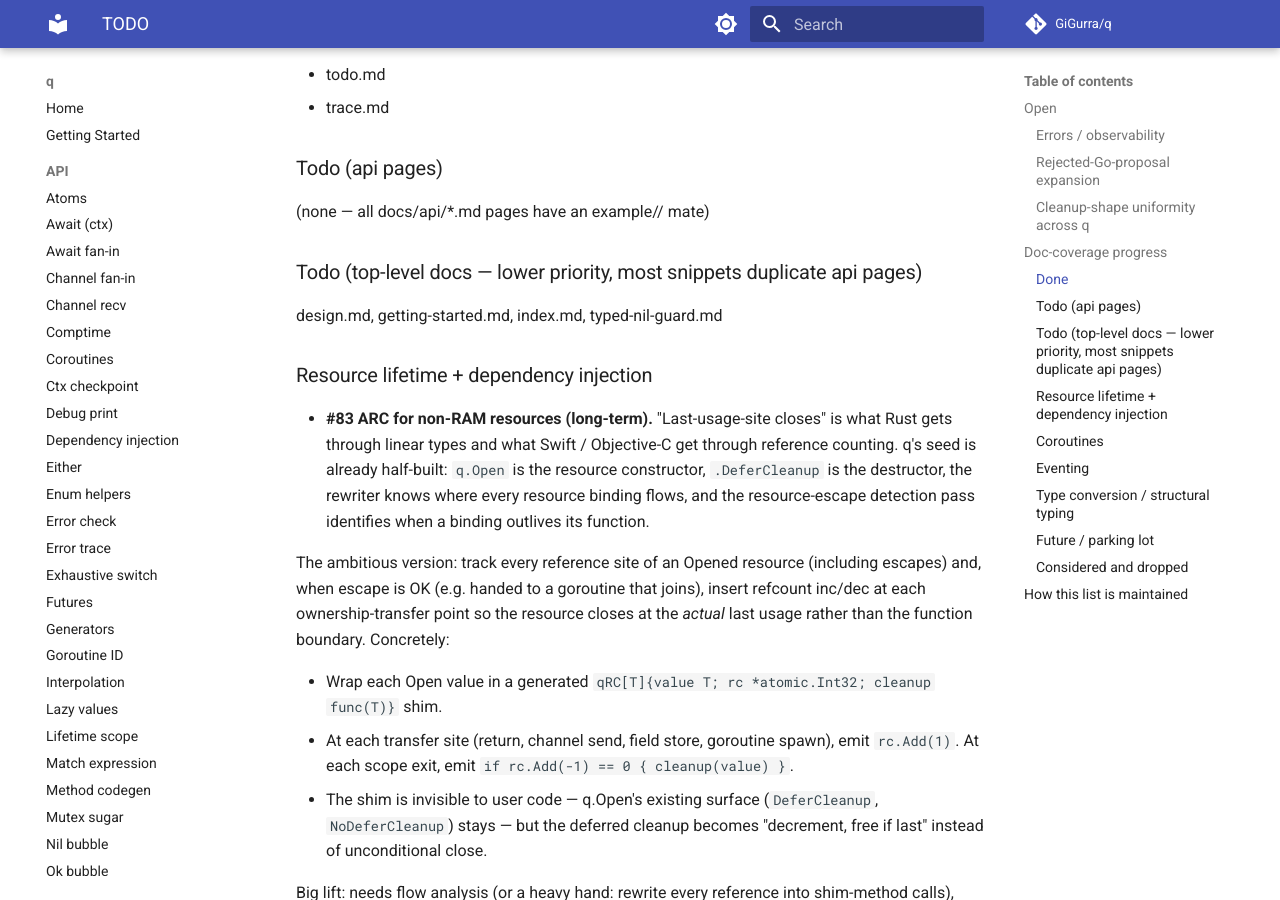
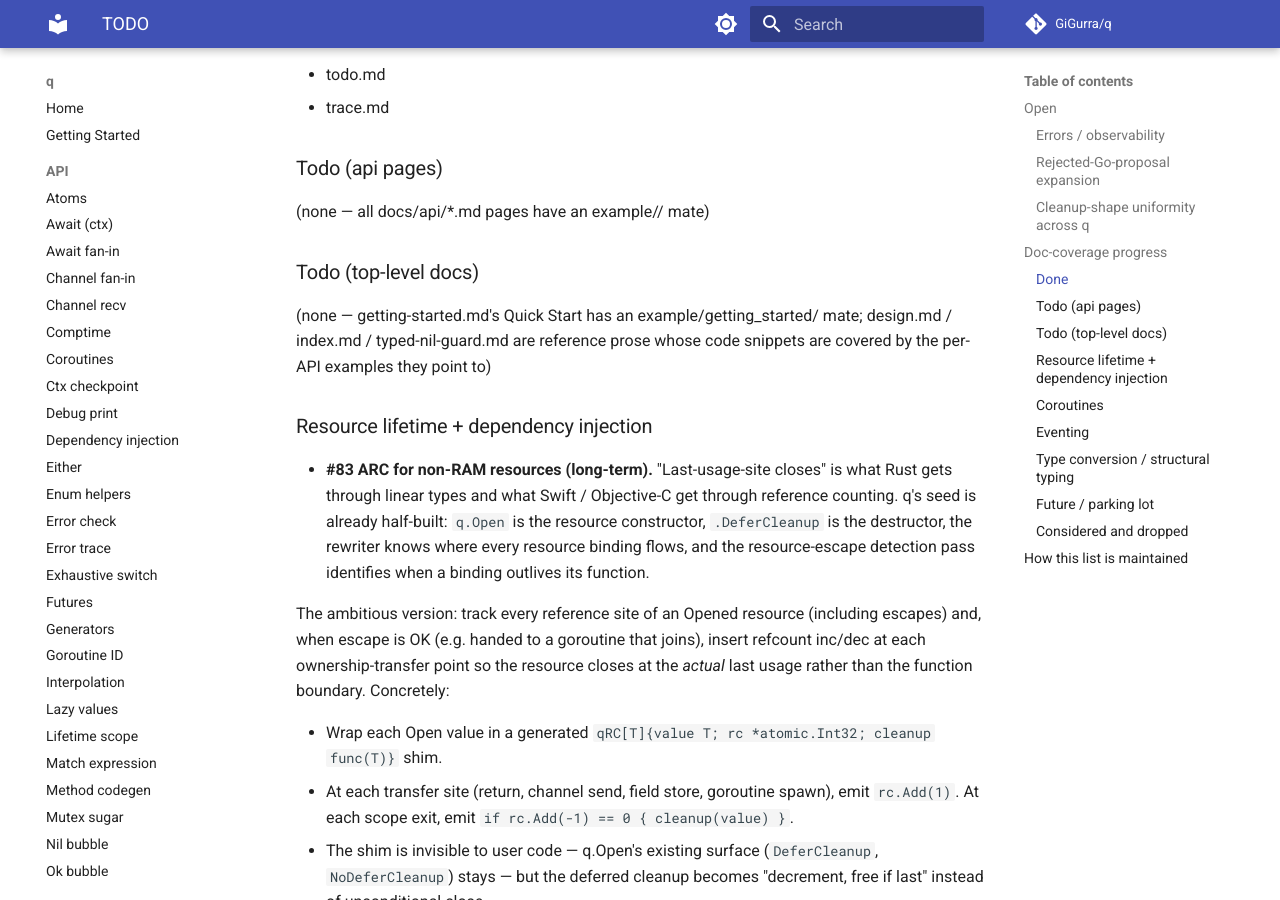
Before and after one commit to GiGurra/q, an MkDocs documentation site: the page built from docs/planning/TODO.md, in a window 1280 px wide and 900 px high, scrolled down 6201 px. Built offline with MkDocs 1.6.1 and Material for MkDocs 9.7.7, drawn with Linux system fonts in a browser that asks for light colours; comment, search, counter and statistics services are not loaded.

Commit message:
docs+test: pin getting-started Quick Start + scrub stale top-level prose [skip ci]
Top-level doc audit findings + fixes:
- design.md referenced ".Release" terminal in two places — that name
  was renamed to .DeferCleanup; both swapped over.
- design.md's "Future / deferred" still listed q.Ok and q.Recv as
  unshipped; both shipped a while back. Reworded to mention only
  TODO #11 (q.IfNil and other future bubble triggers).
- README.md "Compile-time string-case transforms" snippet showed
  q.Upper(q.Snake("DBHost")), which won't compile — q.Upper takes a
  string literal, not a nested q.* call. Replaced with a literal.
- Pinned the Quick Start `parseAndDouble` snippet via
  example/getting_started.

Co-Authored-By: Claude Opus 4.7 (1M context) <noreply@anthropic.com>

```diff
--- a/docs/planning/TODO.md
+++ b/docs/planning/TODO.md
@@ -212,9 +212,9 @@ Progress through `docs/api/<page>.md` ↔ `example/<page>/` 1:1 coverage. Each p
 ### Todo (api pages)
 (none — all docs/api/*.md pages have an example/<page>/ mate)
 
-### Todo (top-level docs — lower priority, most snippets duplicate api pages)
+### Todo (top-level docs)
 
-design.md, getting-started.md, index.md, typed-nil-guard.md
+(none — getting-started.md's Quick Start has an example/getting_started/ mate; design.md / index.md / typed-nil-guard.md are reference prose whose code snippets are covered by the per-API examples they point to)
 
 ### Resource lifetime + dependency injection
 
```
Also changed, not shown: README.md (+1 -1 lines), docs/design.md (+3 -3 lines), 2 other files.
